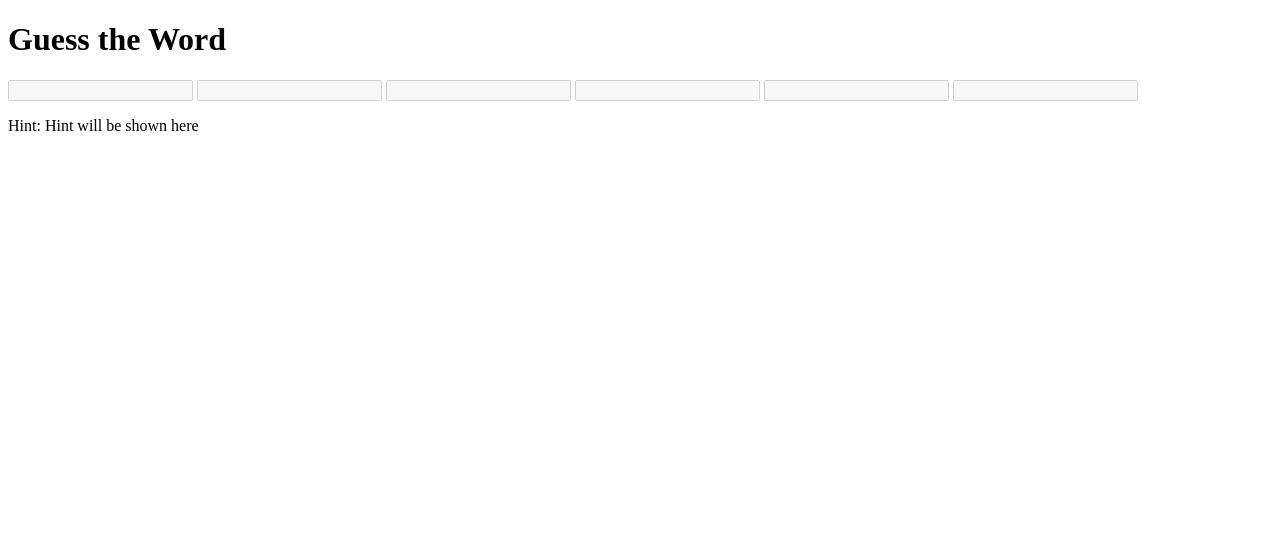
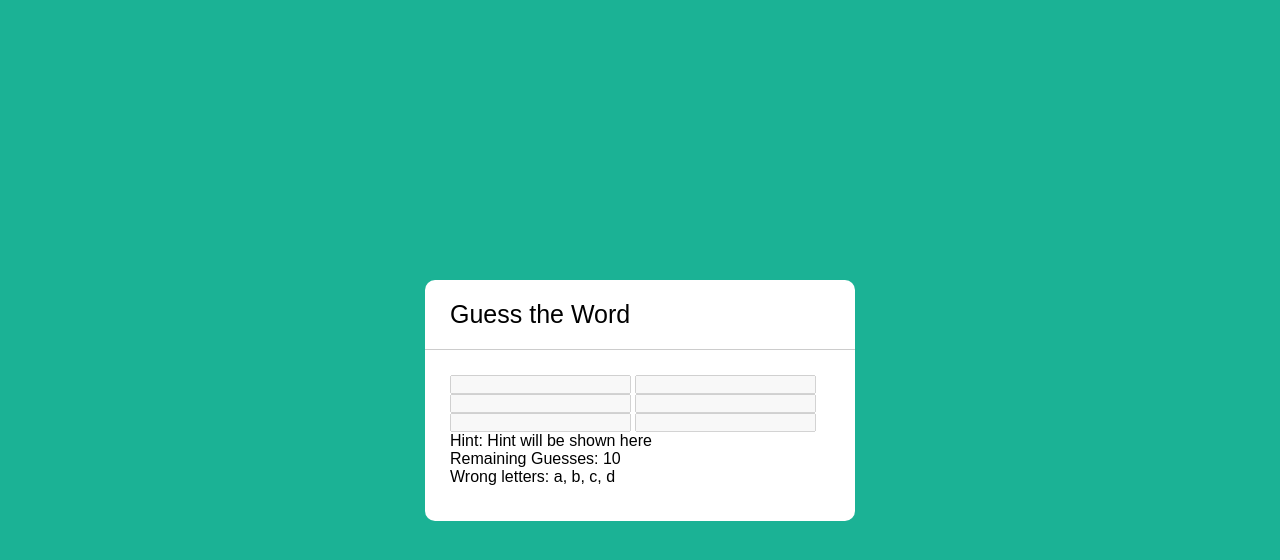
Before and after one commit to bhoomikahm18/06_game_js_dom_Word_Guessing_Game, a plain HTML site: page index.html in a window 1280 px wide. Drawn offline with Linux system fonts and the light colour scheme.

Commit message:
Css property for page styling

```diff
--- a/index.html
+++ b/index.html
@@ -19,7 +19,9 @@
                 <input type="text" disabled>
             </div>
             <div class="details">
-                <p>Hint: <span>Hint will be shown here</span></p>
+                <p class="hint">Hint: <span>Hint will be shown here</span></p>
+                <p class="guess-left">Remaining Guesses: <span>10</span></p>
+                <p class="wrong-letter">Wrong letters: <span>a, b, c, d</span></p>
             </div>
         </div>
     </div>
--- a/style.css
+++ b/style.css
@@ -0,0 +1,28 @@
+@import url('https://fonts.googleapis.com/css2?family');
+*{
+    margin: 0;
+    padding: 0;
+    box-sizing: border-box;
+    font-family: 'Poppins', sans-serif;
+}
+body{
+    display: flex;
+    align-items: center;
+    justify-content: center;
+    min-height: 100vh;
+    background: #1bb295;
+}
+.wrapper{
+    width: 430px;
+    background: #fff;
+    border-radius: 10px;
+}
+.wrapper h1{
+    font-size: 25px;
+    font-weight: 500;
+    padding: 20px 25px;
+    border-bottom: 1px solid #ccc;
+}
+.wrapper .content{
+    margin: 25px 25px 35px;
+}
```
